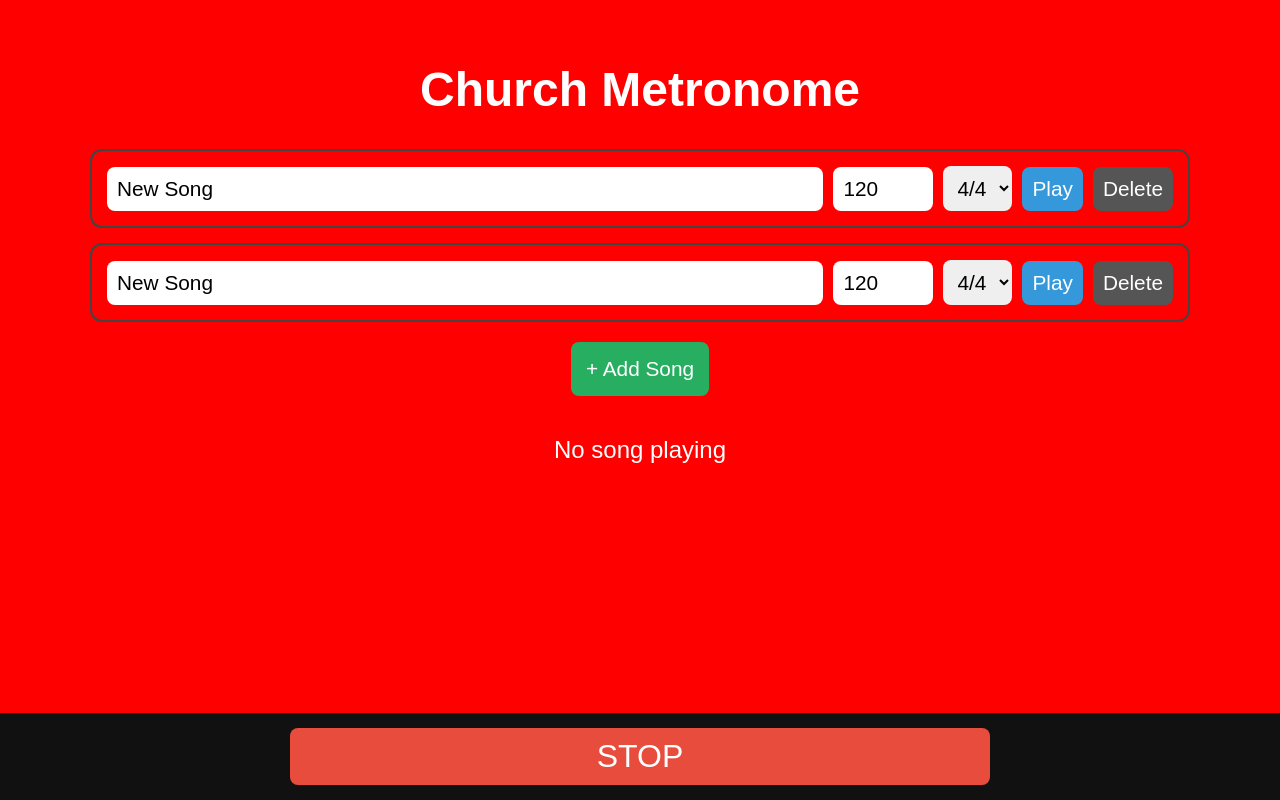
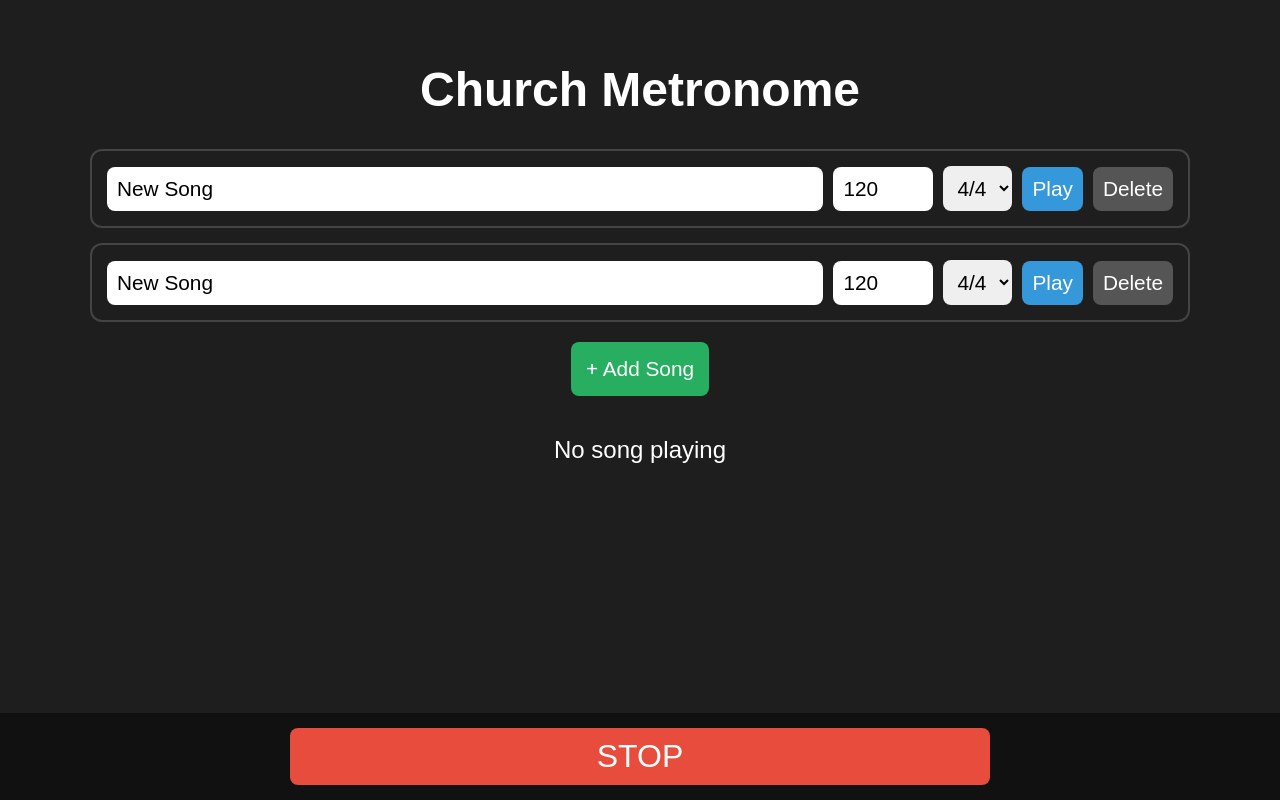
Before and after one commit to HunterH-Sudo/Remote-BPM, a Flask app: page / in a window 1280 px wide. Run offline with Flask 3, Linux system fonts and the light colour scheme; parts of the project's set-up code (start-up, migrations or seed data) failed here and were passed over.

Commit message:
Change background color from red to dark gray

```diff
--- a/templates/index.html
+++ b/templates/index.html
@@ -10,7 +10,7 @@ body {
     margin: 0;
     padding: 30px;
     padding-bottom: 140px; /* room for STOP bar */
-    background: #ff0000;
+    background: #1e1e1e;
     color: white;
     display: flex;
     flex-direction: column;
```
